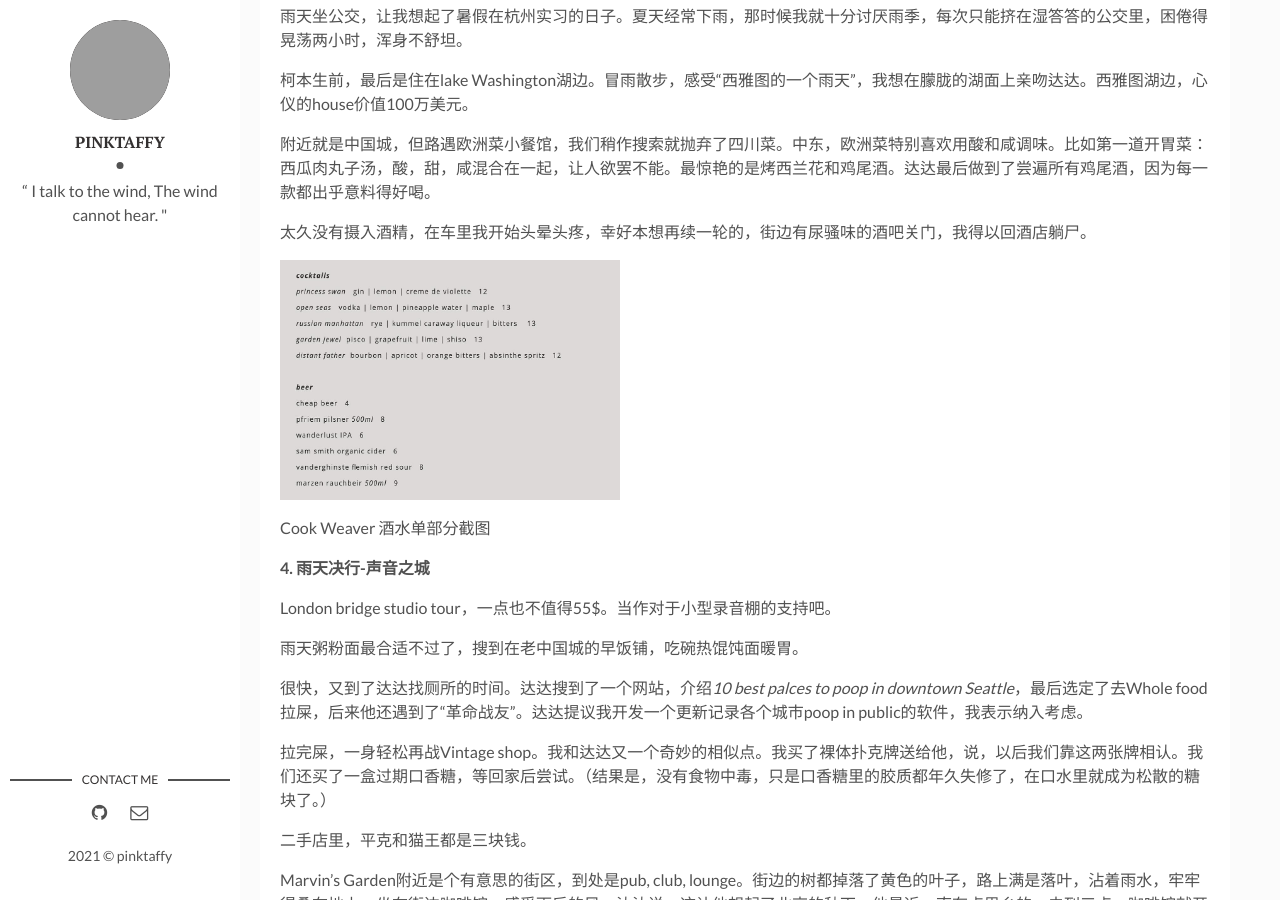
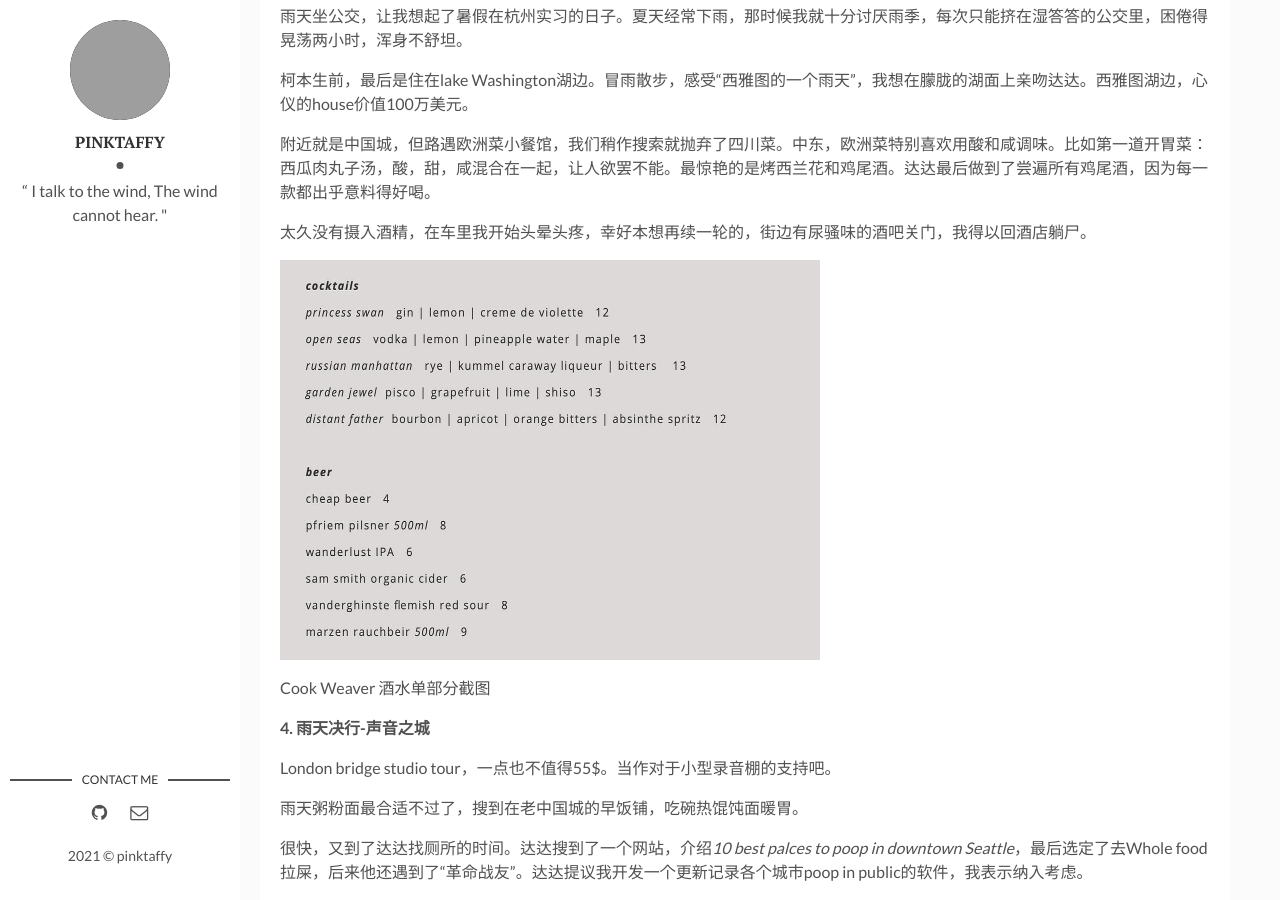
Before and after one commit to pinktaffy/orangepoint.gihub.io, a Jekyll site: the page built from _posts/2020-09-26-sea-travel.markdown, in a window 1280 px wide and 900 px high, scrolled down 2835 px. Built offline with Jekyll 4.4.1, drawn with Linux system fonts in a browser that asks for light colours; grey boxes are pictures that could not be loaded.

Commit message:
Update 2020-09-26-sea-travel.markdown

```diff
--- a/_posts/2020-09-26-sea-travel.markdown
+++ b/_posts/2020-09-26-sea-travel.markdown
@@ -112,7 +112,7 @@ Move on，
 太久没有摄入酒精，在车里我开始头晕头疼，幸好本想再续一轮的，街边有尿骚味的酒吧关门，我得以回酒店躺尸。
 
 <p>
-    <img src="../assets/img/cookweaver.jpg" width="340" height="240" />
+    <img src="../assets/img/cookweaver.jpg" width="540" height="400" />
 </p>
 Cook Weaver 酒水单部分截图
 
```
